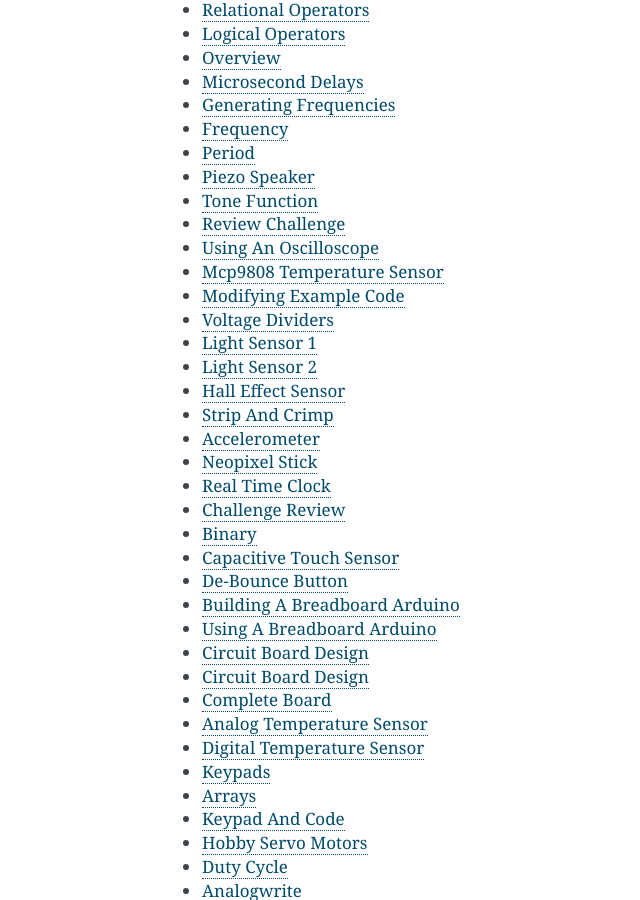
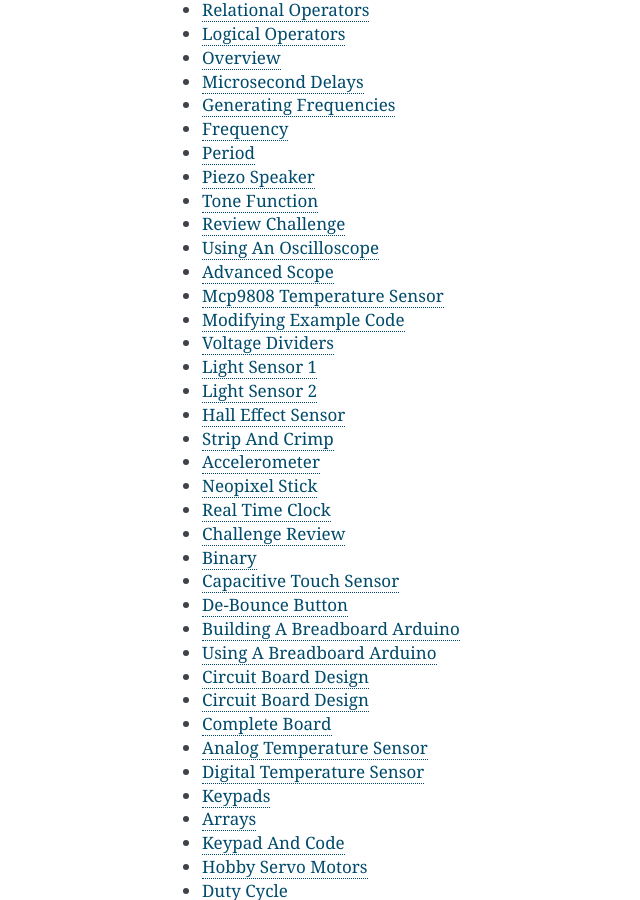
Before and after one commit to maxtkc/mvths-wiki, a Sphinx documentation site: the page built from docs/index.rst, in a window 1280 px wide and 900 px high, scrolled down 963 px. Shown: the whole window, without its empty margins (248-888 px from the left). Built offline with Sphinx 7.4.7, drawn with Linux system fonts in a browser that asks for light colours.

Commit message:
Update index.rst

```diff
--- a/docs/index.rst
+++ b/docs/index.rst
@@ -52,6 +52,7 @@
    026a-tone-function
    027-review-challenge
    028-using an-oscilloscope
+   028a-advanced-scope
    029-mcp9808-temperature-sensor
    030-modifying-example-code
    031-voltage-dividers
```
